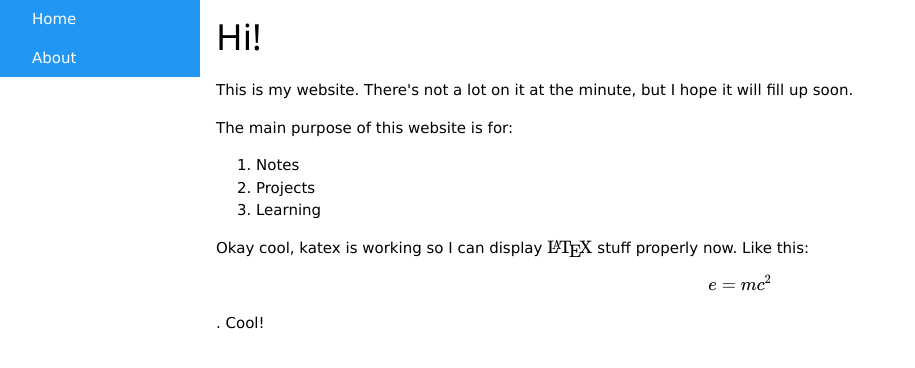
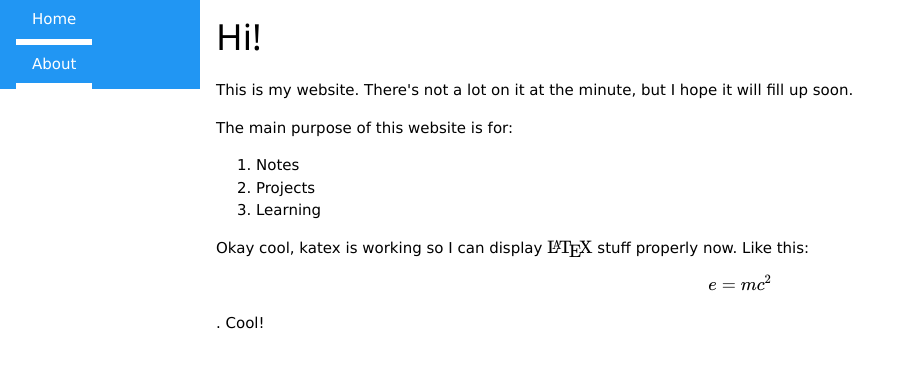
Before and after one commit to andyleemitchell/andyleemitchell.github.io, a Jekyll site: the page built from index.html, in a window 1280 px wide. Shown: the top 368 px of the page, without its empty margins (0-915 px from the left). Built offline with Jekyll 4.4.1, drawn with Linux system fonts in a browser that asks for light colours; nearby versions of some CDN libraries.

Commit message:
Update navigation.html

```diff
--- a/_includes/navigation.html
+++ b/_includes/navigation.html
@@ -1,6 +1,6 @@
 <nav>
     {% for item in site.data.navigation %}
-      <a href="{{ item.link }}" class="w3-bar-item w3-button">
+      <a href="{{ item.link }}" class="w3-bar-item w3-button w3-hover-none w3-border-white w3-bottombar w3-hover-border-green"">
         {{ item.name }}
       </a>
       <br />
```
